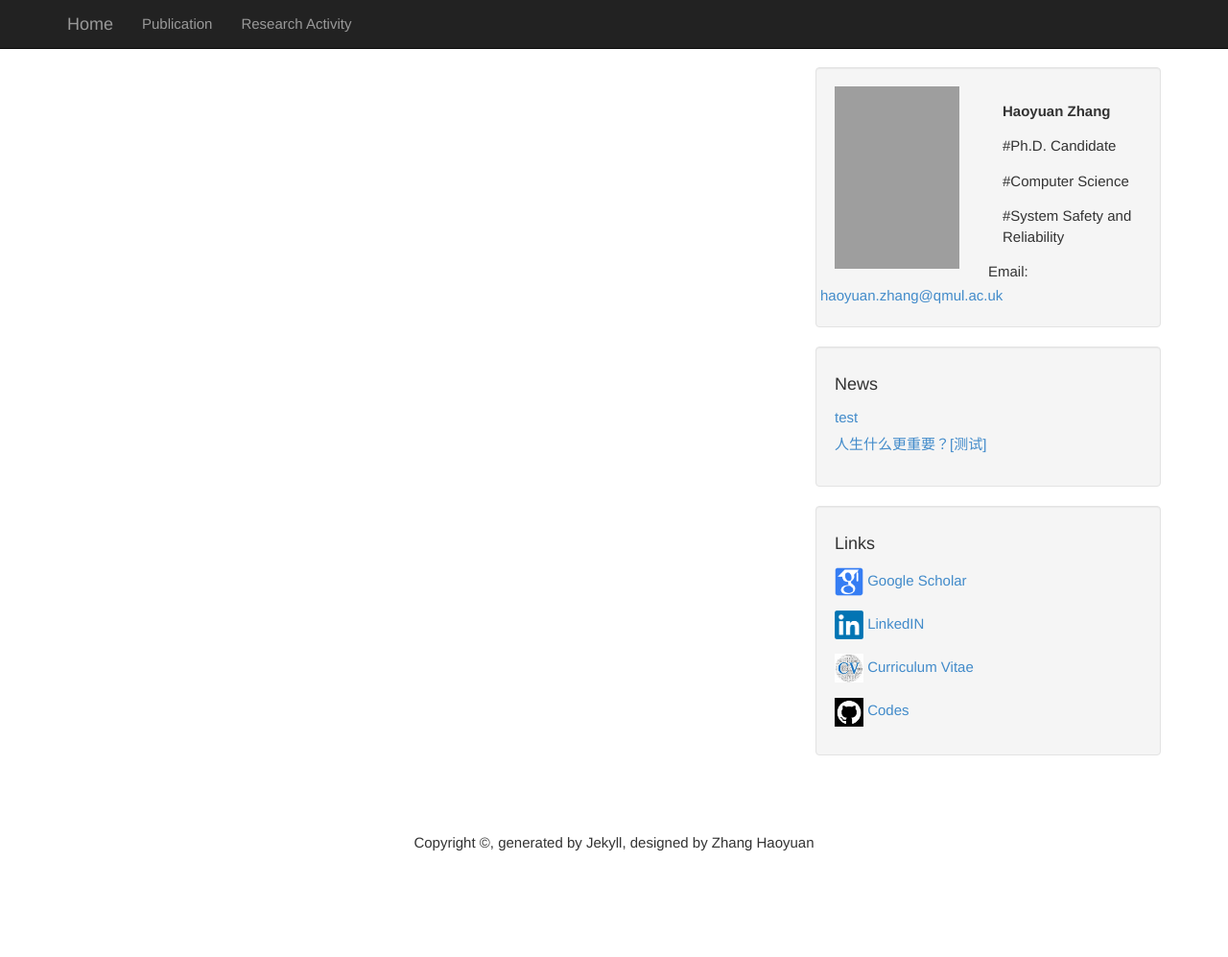
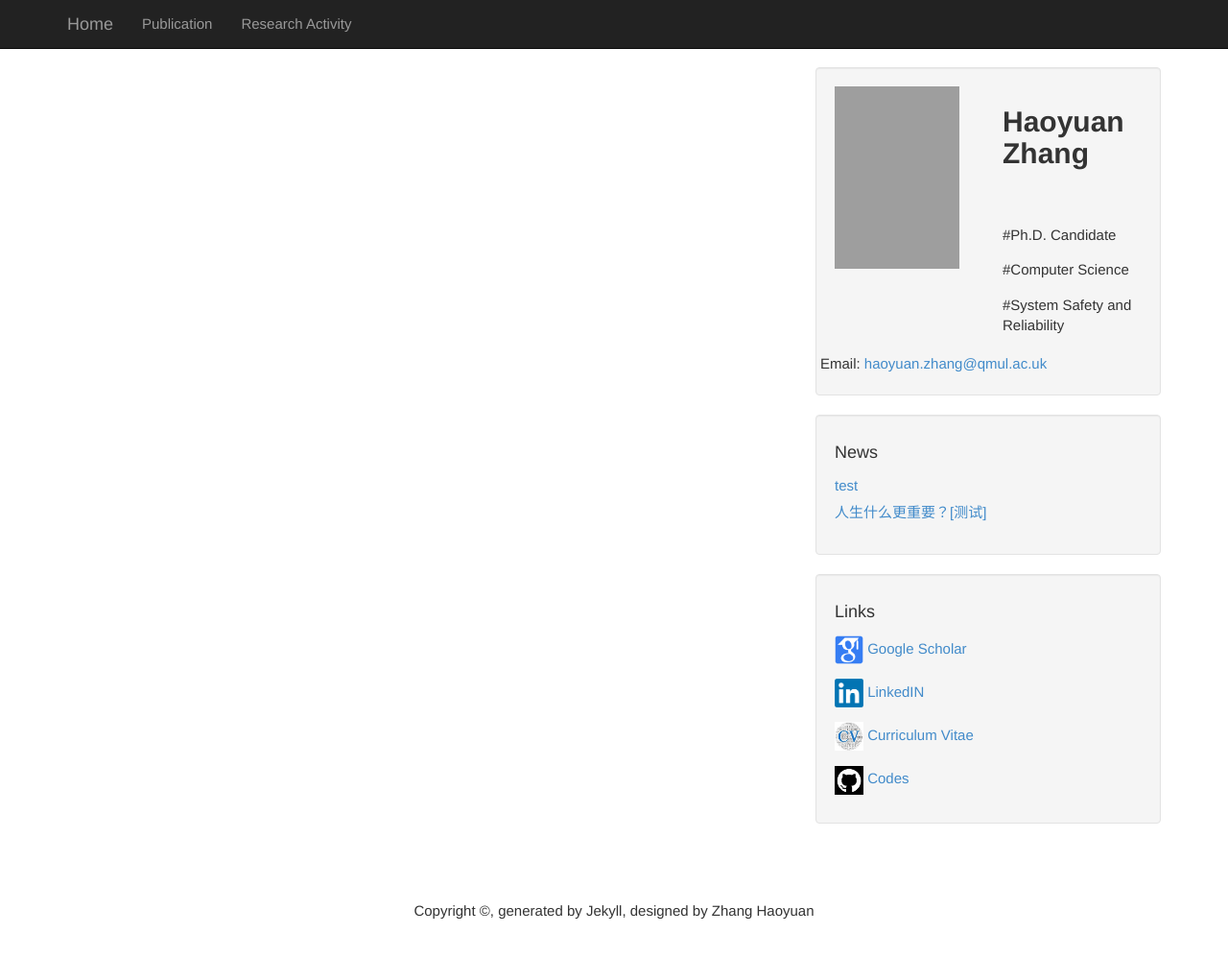
Before and after one commit to july0905/haoyuanzhang1990.github.io, a Jekyll site: the page built from pub.md, in a window 1280 px wide and 1009 px high. Shown: the top 997 px of the window at 96% size. Built offline with Jekyll 4.4.1, drawn with Linux system fonts in a browser that asks for light colours; grey boxes are pictures that could not be loaded.

Commit message:
Update categories.html

```diff
--- a/_includes/categories.html
+++ b/_includes/categories.html
@@ -13,12 +13,11 @@
                   <p>
                   </p>
                   <li>
-               <b> Haoyuan Zhang </b>
+                    <h2> <b> Haoyuan Zhang </b> </h2>
                   </li>
                  <p>
                  </p>
-                 <p>
-                 </p>
+              <br> </br>
                 <li>  #Ph.D. Candidate</li>      <p>
                  </p>
                 <li>  #Computer Science</li>      <p>
```
